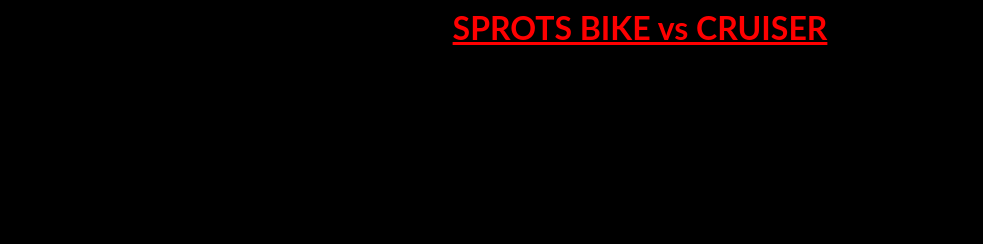
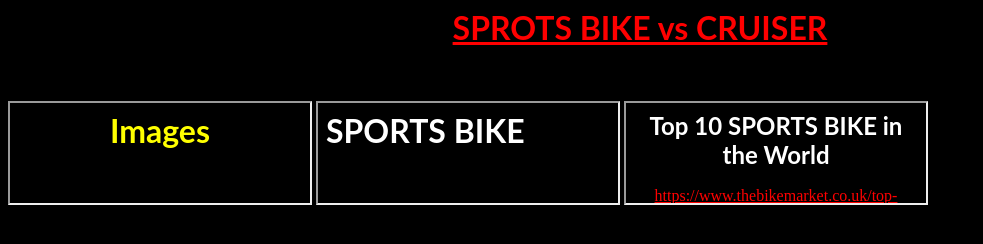
Before and after one commit to aesthetic007/comparison, a plain HTML site: page index.html in a window 1280 px wide. Shown: the whole page, without its empty margins (0-983 px from the left). Drawn offline with Linux system fonts and the light colour scheme.

Commit message:
Update index.html

```diff
--- a/index.html
+++ b/index.html
@@ -8,9 +8,9 @@
 </center>
 <br><br><br>
 <frameset cols="40%,40%,20%">
-<frame src="image.html"></frame>
-<frame src="main.html"></frame>
-<frame src="toplink.html"></frame>
+<iframe src="image.html" height="100"></iframe>
+<iframe src="main.html"height="100"></iframe>
+<iframe src="toplink.html"height="100"></iframe>
 </frameset>
 </body>
 </html>
```
